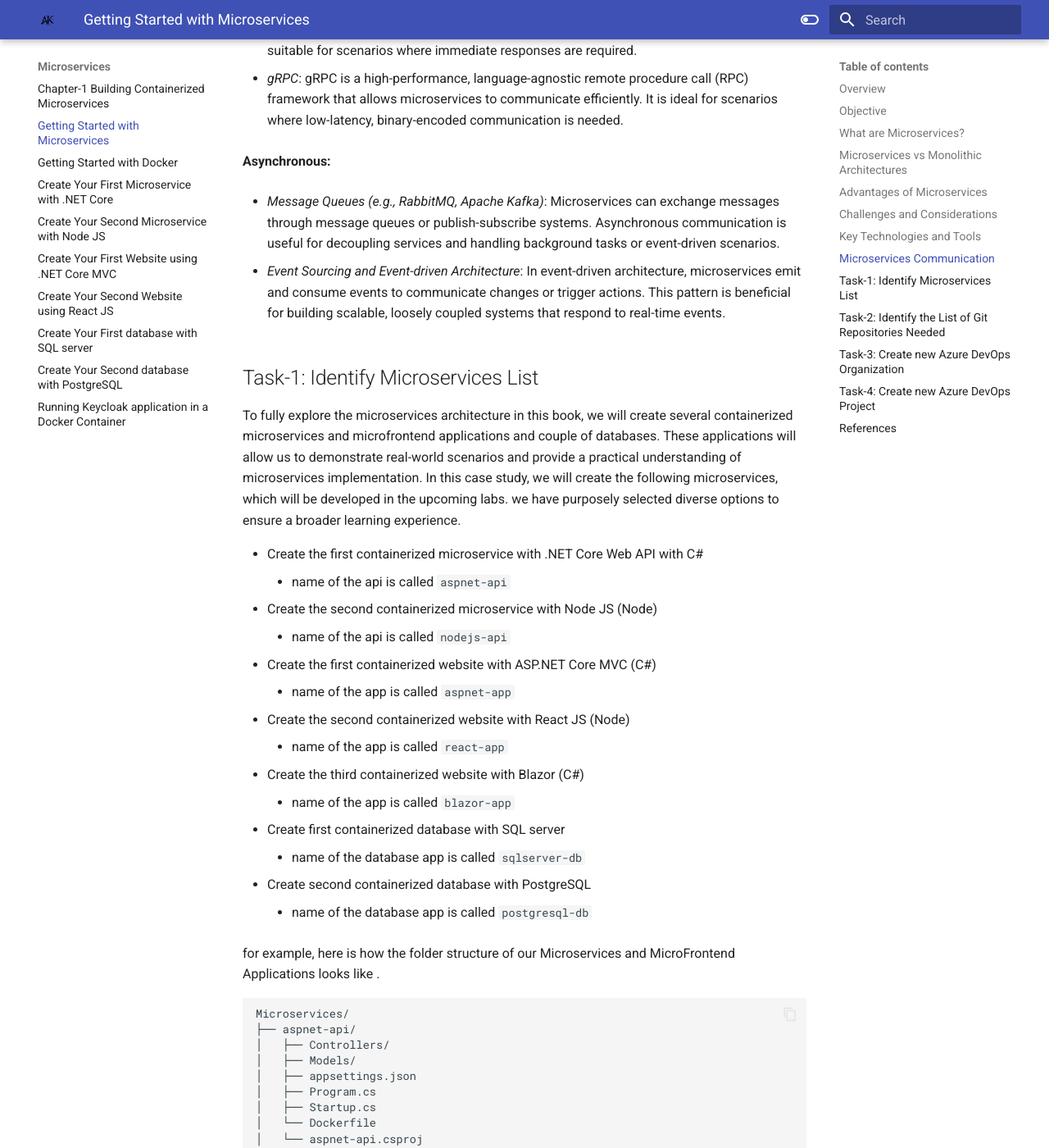
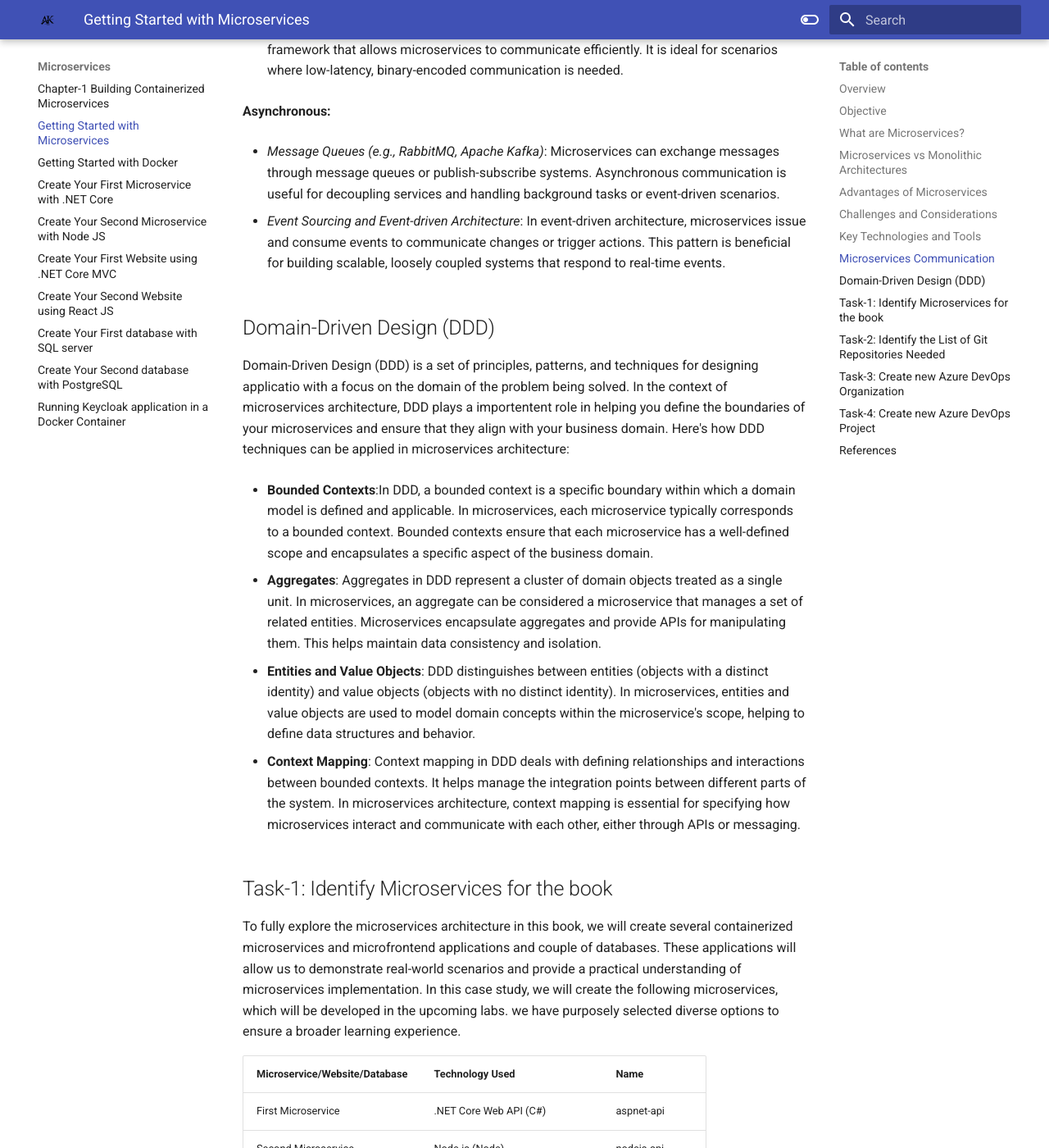
Before and after one commit to akeesari/kubernetes, an MkDocs documentation site: the page built from docs/microservices/0.gettingstarted.md, in a window 1280 px wide and 1400 px high, scrolled down 4872 px. Shown: the whole window at 82% size. Built offline with MkDocs 1.6.1 and Material for MkDocs 9.7.7, drawn with Linux system fonts in a browser that asks for light colours; some of the changed text lies outside the part shown.

Commit message:
final review - Getting Started with Microservices

````diff
--- a/docs/microservices/0.gettingstarted.md
+++ b/docs/microservices/0.gettingstarted.md
@@ -2,20 +2,21 @@
 
 ## Overview
 
-Welcome to the first chapter of our book. In this chapter, we will begin our journey by understanding microservices architectures and how they are different comparing with traditional monolithic architectures. We'll also learn the numerous advantages that microservices bring to the table, including scalability, flexibility, and easier maintenance. we will also learn challenges with microservices and considerations that need to be carefully addressed, key technologies and communication patterns. Finally we will perform four tasks such as identifying list of microservices, git repos needed, create org and project in azure devops.
+Welcome to the first chapter of our book. In this chapter, we will begin our journey by understanding microservices architectures and how they are different comparing with traditional monolithic architectures. We'll also learn the advantages of the microservices architectures, including scalability, flexibility, and easier maintenance. we will also learn challenges with microservices and considerations that need to be carefully addressed, key technologies and communication patterns. Finally we will perform four tasks such as identifying list of microservices, git repos needed, create org and project in azure devops to continue our journey in this book.
 
 
 ## Objective
 
 In this exercise, our objective is to accomplish and learn the following tasks:
 
-- [What are Microservices](#what-are-microservices)
+- [What are Microservices?](#what-are-microservices)
 - [Microservices vs Monolithic Architectures](#microservices-vs-monolithic-architectures)
 3. [Advantages of Microservices](#advantages-of-microservices)
 4. [Challenges and Considerations](#challenges-and-considerations)
 5. [Key Technologies and Tools](#key-technologies-and-tools)
 6. [Microservices Communication](#microservices-communication)
-7. [Task-1: Identify Microservices List](#task-1-identify-microservices-list)
+6. [Domain-Driven Design (DDD)](#domain-driven-design-ddd)
+7. [Task-1: Identify Microservices for the book](#task-1-identify-microservices-for-the-book)
 7. [Task-2: Identify the List of Git Repositories Needed](#task-2-identify-the-list-of-git-repositories-needed)
 7. [Task-3: Create new Azure DevOps Organization](#task-3-create-new-azure-devops-organization)
 7. [Task-4: Create new Azure DevOps Project](#task-4-create-new-azure-devops-project)
@@ -40,8 +41,8 @@
 *Microservices:*
 
 - Microservices architecture promotes breaking down the application into smaller, independent services.
-- Each microservice is responsible for a specific aspect of the application's functionality.
-- Microservices can be developed, deployed, and scaled independently, allowing for better resource utilization.
+- Each microservice is responsible for a specific application's functionality.
+- Microservices can be developed, deployed, and scaled independently.
 - Updates and maintenance are easier to manage, as changes to one microservice do not impact the entire system.
 
 
@@ -65,19 +66,17 @@
 
 9. **Easier Deployment:** Smaller, independent services are easier to deploy, reducing the risk of deployment failures and making it possible to implement continuous integration and continuous delivery (CI/CD) practices.
 
-12. **Business Agility:** Microservices can align with the business domain, making it easier to align development with business needs, respond to market changes, and introduce new products or services quickly.
-
 
 
 ## Challenges and Considerations
 
-While microservices offer numerous advantages, they also come with their set of challenges and considerations that need to be carefully addressed. Careful planning and architectural decisions are crucial for realizing the benefits of microservices while mitigating their challenges.
+While microservices offer numerous advantages, they also come with their set of challenges and considerations that need to be carefully addressed. Careful planning and architectural decisions are importent for realizing the benefits of microservices while mitigating their challenges.
 
 *Challenges of microservices*
 
 - **Complexity**: Microservices introduce complexity, as an application is divided into multiple services, each with its own codebase, data store, and dependencies. Managing the interactions between microservices and ensuring the overall system's integrity can be challenging.
 
-- **Data Consistency**: Maintaining data consistency in a distributed microservices architecture can be complex. With each microservice managing its data, ensuring data synchronization and integrity across services is crucial.
+- **Data Consistency**: Maintaining data consistency in a distributed microservices architecture can be complex. With each microservice managing its data, ensuring data synchronization and integrity across services is importent.
 
 3. **Distributed Systems Issues**: Microservices are inherently distributed, which introduces challenges such as network latency, message serialization, and handling communication failures. Implementing robust error handling and resilience mechanisms becomes essential.
 
@@ -89,8 +88,7 @@
 
 - **Team Structure**: Consider your organization's team structure. Microservices often align with small, cross-functional teams that can own and manage individual microservices. Ensure your teams have the necessary skills for microservices development and operations.
 
-3. **Scalability and Performance**: Microservices can provide scalability benefits, particularly for applications with varying workloads.
-   - Evaluate whether your application requires the ability to scale individual components independently.
+3. **Scalability and Performance**: Microservices can provide scalability benefits, particularly for applications with varying workloads. Evaluate whether your application requires the ability to scale individual components independently.
 
 4. **Frequent Updates**: If your application requires frequent updates and releases, microservices can support continuous integration and deployment practices. Ensure you have the necessary CI/CD pipelines and infrastructure.
 
@@ -105,13 +103,15 @@
 
 - **Docker:** Docker is a containerization platform that allows developers to package applications and their dependencies into lightweight containers.  Docker containers provide consistency in deployment across different environments, ensuring that microservices run reliably on any system.
 
+- **DevContainers:** DevContainers streamline the development and testing of microservices locally by providing a controlled, isolated, and consistent environment that enhances collaboration among team members and simplifies the management of complex microservices ecosystems.
+
 - **Kubernetes:** Kubernetes is a container orchestration platform that automates the deployment, scaling, and management of containerized applications, including microservices. Kubernetes simplifies the management of microservices at scale, enabling features like load balancing, auto-scaling, and rolling updates.
 
-- **Service Mesh:** Service mesh technologies enhance microservices communication, offering features like traffic management, load balancing, security, and observability. Service meshes improve the reliability and resilience of microservices by handling communication between services, implementing policies, and providing insights into traffic.
+<!-- - **Service Mesh:** Service mesh technologies enhance microservices communication, offering features like traffic management, load balancing, security, and observability. Service meshes improve the reliability and resilience of microservices by handling communication between services, implementing policies, and providing insights into traffic. -->
 
 - **API Gateways:** API gateways act as a front-end for microservices, providing a unified entry point for clients and handling tasks such as authentication, rate limiting, and request routing. API gateways simplify client interactions with microservices, centralize security controls, and enable API versioning and documentation.
 
-- **Continuous Integration/Continuous Deployment (CI/CD) Tools:** CI/CD tools automate the building, testing, and deployment of microservices, supporting rapid development and delivery. CI/CD pipelines streamline the development process, allowing for frequent updates and reducing the risk of errors.
+- **Continuous Integration/Continuous Deployment (CI/CD) Tools:** CI/CD tools such as Azure DevOps, Argocd, Helmcharts automate the building, testing, and deployment of microservices, supporting rapid development and delivery. CI/CD pipelines streamline the development process, allowing for frequent updates and reducing the risk of errors.
 
 - **Monitoring and Observability Tools (e.g., Prometheus, Grafana, Jaeger):** Monitoring and observability tools provide insights into the performance, availability, and behavior of microservices, helping to detect and troubleshoot issues. These tools ensure the reliability of microservices in production by offering real-time monitoring, logging, and tracing capabilities.
 
@@ -131,9 +131,21 @@
 - *Message Queues (e.g., RabbitMQ, Apache Kafka)*: Microservices can exchange messages through message queues or publish-subscribe systems.
 Asynchronous communication is useful for decoupling services and handling background tasks or event-driven scenarios.
 
-2. *Event Sourcing and Event-driven Architecture*: In event-driven architecture, microservices emit and consume events to communicate changes or trigger actions. This pattern is beneficial for building scalable, loosely coupled systems that respond to real-time events.
+2. *Event Sourcing and Event-driven Architecture*: In event-driven architecture, microservices issue and consume events to communicate changes or trigger actions. This pattern is beneficial for building scalable, loosely coupled systems that respond to real-time events.
+
+## Domain-Driven Design (DDD)
+
+Domain-Driven Design (DDD) is a set of principles, patterns, and techniques for designing applicatio with a focus on the domain of the problem being solved. In the context of microservices architecture, DDD plays a importentent role in helping you define the boundaries of your microservices and ensure that they align with your business domain. Here's how DDD techniques can be applied in microservices architecture:
 
 
+- **Bounded Contexts**:In DDD, a bounded context is a specific boundary within which a domain model is defined and applicable. In microservices, each microservice typically corresponds to a bounded context. Bounded contexts ensure that each microservice has a well-defined scope and encapsulates a specific aspect of the business domain.
+
+- **Aggregates**: Aggregates in DDD represent a cluster of domain objects treated as a single unit. In microservices, an aggregate can be considered a microservice that manages a set of related entities. Microservices encapsulate aggregates and provide APIs for manipulating them. This helps maintain data consistency and isolation.
+
+- **Entities and Value Objects**: DDD distinguishes between entities (objects with a distinct identity) and value objects (objects with no distinct identity). In microservices, entities and value objects are used to model domain concepts within the microservice's scope, helping to define data structures and behavior.
+
+- **Context Mapping**: Context mapping in DDD deals with defining relationships and interactions between bounded contexts. It helps manage the integration points between different parts of the system.
+ In microservices architecture, context mapping is essential for specifying how microservices interact and communicate with each other, either through APIs or messaging.
 
 <!--
 - **Small, Independent, and Loosely Coupled:** Microservices are designed to be small and focused on specific business capabilities. They are independent entities that can be developed, deployed, and scaled individually. This loose coupling allows for greater flexibility and agility.
@@ -152,11 +164,24 @@
 
 
 
-## Task-1: Identify Microservices List
+## Task-1: Identify Microservices for the book
 
 To fully explore the microservices architecture in this book, we will create several containerized microservices and microfrontend applications and couple of databases. These applications will allow us to demonstrate real-world scenarios and provide a practical understanding of microservices implementation. In this case study, we will create the following microservices, which will be developed in the upcoming labs.  we have purposely selected diverse options to ensure a broader learning experience.
 
 
+| Microservice/Website/Database | Technology Used         | Name          |
+|-------------------------------|-------------------------|---------------|
+| First Microservice            | .NET Core Web API (C#)  | aspnet-api    |
+| Second Microservice           | Node.js (Node)          | nodejs-api    |
+| First Website                 | ASP.NET Core MVC (C#)   | aspnet-app    |
+| Second Website                | React.js (Node)         | react-app     |
+| Third Website                 | Blazor (C#)             | blazor-app    |
+| First Database                | SQL Server              | sqlserver-db  |
+| Second Database               | PostgreSQL              | postgresql-db |
+| Keycloak                      | Identity and Access Management | keycloak-service |
+| Drupal                        | Content Management System | drupal-service |
+
+<!--
 - Create the first containerized microservice with .NET Core Web API with C#
     - name of the api is called `aspnet-api`
 - Create the second containerized microservice with Node JS (Node)
@@ -170,7 +195,7 @@
 - Create first containerized database with SQL server
     - name of the database app is called `sqlserver-db`
 - Create second containerized database with PostgreSQL
-    - name of the database app is called `postgresql-db`
+    - name of the database app is called `postgresql-db` -->
 
 <!--
     - Create the third Microservice with Java
@@ -280,7 +305,33 @@
             - Websites - Create one or more websites with separate folders
             - Databases - Create one or more databases with separate folders
 
-
+<!--
+```sh
+Organization1 (Name of your organization)
+│
+├── Project1 (Name of the project)
+│   ├── Repo-1 (for Domain1)
+│   │   ├── APIs - Create one or more APIs with separate folders
+│   │   ├── Websites - Create one or more websites with separate folders
+│   │   └── Databases - Create one or more databases with separate folders
+│   │
+│   ├── Repo-2 (for Domain2)
+│   │   ├── APIs - Create one or more APIs with separate folders
+│   │   ├── Websites - Create one or more websites with separate folders
+│   │   └── Databases - Create one or more databases with separate folders
+│   │
+│   └── Repo-3 (for Domain3)
+│       ├── APIs - Create one or more APIs with separate folders
+│       ├── Websites - Create one or more websites with separate folders
+│       └── Databases - Create one or more databases with separate folders
+│
+└── Project2 (Project2)
+    └── Repo-1 (Name of the repository under Project2)
+        ├── APIs - Create one or more APIs with separate folders
+        ├── Websites - Create one or more websites with separate folders
+        └── Databases - Create one or more databases with separate folders
+```
+-->
 Repeat this structure as the organization grows and new projects or domains are introduced.
 
 By following this approach, each domain or microservice will have its dedicated Git repository, providing a clear separation and organization of the source code and related artifacts. This structure facilitates easier maintenance, collaboration, and version control.
@@ -291,15 +342,15 @@
 ```sh
 Organization1
 └── Project1
-    ├── Repo-1
+    ├── Repo-1 (Microservice-1)
     │   ├── APIs
     │   ├── Websites
     │   └── Databases
-    ├── Repo-2
+    ├── Repo-2 (Microservice-2)
     │   ├── APIs
     │   ├── Websites
     │   └── Databases
-    ├── Repo-3
+    ├── Repo-3 (Microservice-3)
     │   ├── APIs
     │   ├── Websites
     │   └── Databases
````
Also changed, not shown: other parts of docs/microservices/0.gettingstarted.md (+1 -1 lines).
